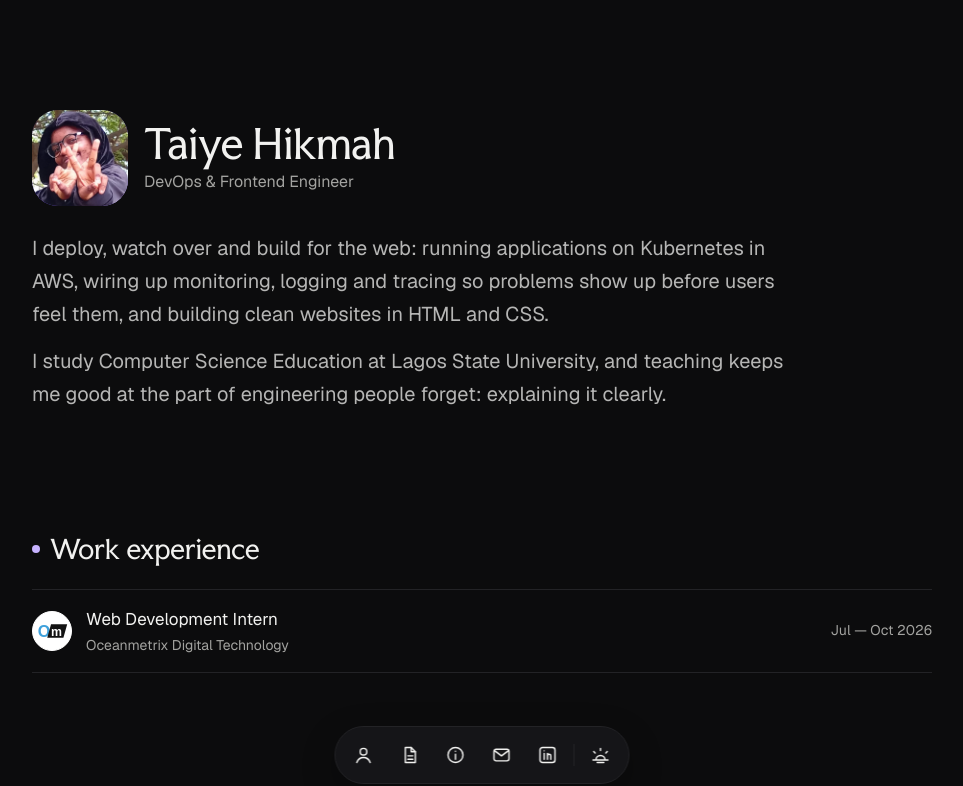
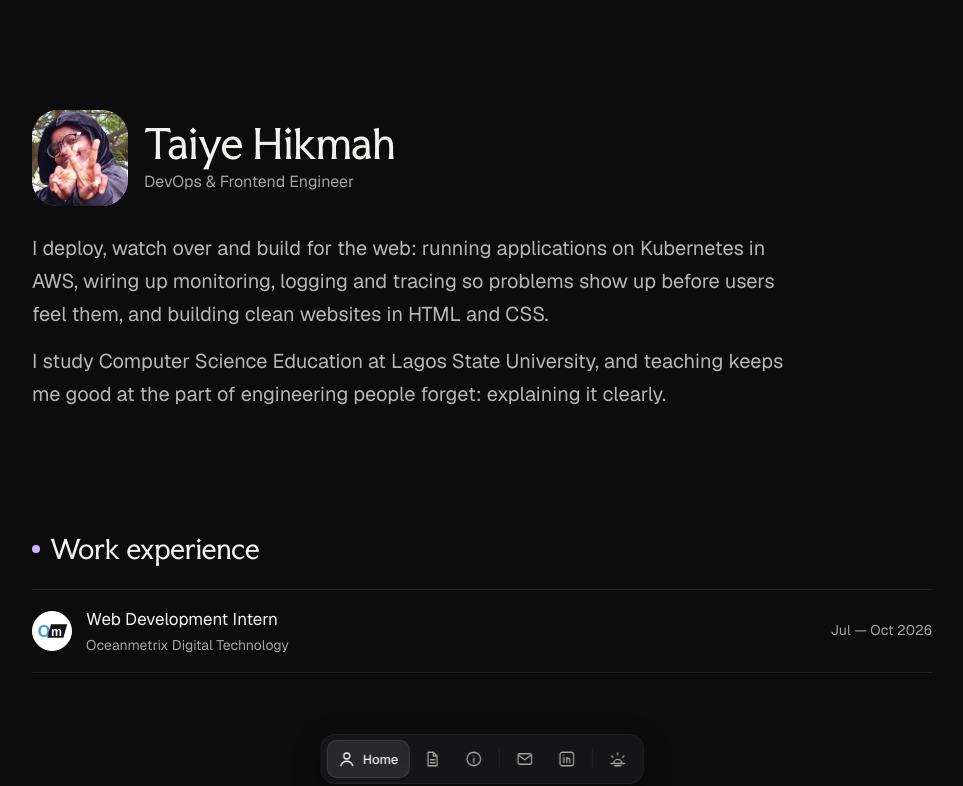
Before and after one commit to Hashi-devs/Hikmah, a plain HTML site: page index.html in a window 1280 px wide. Shown: the top 786 px of the page, without its empty margins (158-1121 px from the left). Drawn offline with nearby package versions, Linux system fonts and the light colour scheme.

Commit message:
Habiba-style dock with labels on the active item; footer social icons
Co-Authored-By: Claude Opus 5.5 <noreply@anthropic.com>
Claude-Session: https://claude.ai/code/session_01FznZV5MkKYJcrxBuXv8rFi

```diff
--- a/index.html
+++ b/index.html
@@ -106,20 +106,31 @@ html.light .term{background:#151519}
 .foot .lead{color:var(--muted);font-size:17px;margin:14px 0 0;max-width:520px}
 .frow{display:flex;justify-content:space-between;align-items:flex-end;gap:16px;margin-top:40px;padding-top:22px;border-top:1px solid var(--line)}
 .ct{font-size:13px;letter-spacing:.12em;text-transform:uppercase;color:var(--soft);margin:0 0 8px}
+.cl{min-width:0}
 .cl a{display:block;text-decoration:none;font-size:16px;margin:4px 0;overflow-wrap:anywhere}
 .cl a:hover{color:var(--acc)}
-.copy{text-align:right;color:var(--muted);font-size:14px;margin:0;white-space:nowrap}
-.made{color:var(--soft);font-size:13px;margin:18px 0 0}
+.soc{display:flex;gap:8px;align-self:center;flex:none}
+.soc a{width:40px;height:40px;border-radius:12px;border:1px solid var(--line);background:var(--card);display:flex;align-items:center;justify-content:center;color:var(--fg);transition:color .2s,border-color .2s}
+.soc a:hover{color:var(--acc);border-color:var(--acc)}
+.soc svg{width:18px;height:18px;fill:none;stroke:currentColor;stroke-width:1.7;stroke-linecap:round;stroke-linejoin:round}
+@media (max-width:420px){.soc{gap:6px}.soc a{width:36px;height:36px}}
+.fbot{display:flex;justify-content:space-between;align-items:baseline;gap:12px;margin-top:22px}
+.copy{text-align:right;color:var(--muted);font-size:13px;margin:0;white-space:nowrap}
+.made{color:var(--soft);font-size:13px;margin:0}
 
 /* floating nav bar */
-.dock{position:fixed;left:50%;bottom:calc(16px + env(safe-area-inset-bottom));transform:translateX(-50%);z-index:30;display:flex;align-items:center;gap:2px;padding:6px;border-radius:999px;background:var(--pill);border:1px solid var(--line);backdrop-filter:blur(14px);-webkit-backdrop-filter:blur(14px);box-shadow:0 12px 34px rgba(0,0,0,.28)}
-.dock a,.dock button{width:44px;height:44px;border-radius:50%;display:inline-flex;align-items:center;justify-content:center;color:var(--fg);background:none;border:0;cursor:pointer;text-decoration:none;transition:background .2s ease}
-.dock a:hover,.dock button:hover,.dock [aria-expanded="true"]{background:color-mix(in srgb,var(--fg) 10%,transparent)}
-.dock svg{width:20px;height:20px;fill:none;stroke:currentColor;stroke-width:1.7;stroke-linecap:round;stroke-linejoin:round}
-.dock .sep{width:1px;height:22px;background:var(--line);margin:0 2px}
+.dock{position:fixed;left:50%;bottom:calc(16px + env(safe-area-inset-bottom));transform:translateX(-50%);z-index:30;display:flex;align-items:center;gap:2px;padding:5px;border-radius:14px;background:var(--pill);border:1px solid var(--line);backdrop-filter:blur(14px);-webkit-backdrop-filter:blur(14px);box-shadow:0 10px 30px rgba(0,0,0,.28);max-width:calc(100vw - 24px)}
+.dock a,.dock button{height:38px;min-width:38px;padding:0 10px;box-sizing:border-box;border-radius:10px;display:inline-flex;align-items:center;justify-content:center;gap:0;color:var(--muted);background:none;border:1px solid transparent;cursor:pointer;text-decoration:none;font:500 13px/1 'Geist',system-ui,sans-serif;white-space:nowrap;transition:background .25s ease,color .25s ease,border-color .25s ease,gap .25s ease}
+.dock a:hover,.dock button:hover{color:var(--fg)}
+.dock .on{color:var(--fg);background:color-mix(in srgb,var(--fg) 9%,transparent);border-color:color-mix(in srgb,var(--fg) 10%,transparent);gap:7px}
+.dock .lb{display:inline-block;max-width:0;opacity:0;overflow:hidden;transition:max-width .3s ease,opacity .2s ease}
+.dock .on .lb{max-width:84px;opacity:1}
+.dock svg{width:18px;height:18px;flex:none;fill:none;stroke:currentColor;stroke-width:1.7;stroke-linecap:round;stroke-linejoin:round}
+.dock .sep{width:1px;height:20px;background:var(--line);margin:0 3px;flex:none}
 .dock .moon{display:none}
 html.light .dock .sun{display:none}
 html.light .dock .moon{display:block}
+@media (prefers-reduced-motion:reduce){.dock .lb,.dock a{transition:none}}
 
 /* sub pages */
 .sub{padding-top:28px}
@@ -193,9 +204,13 @@ html.light .dock .moon{display:block}
       </div>
       <div class="frow">
         <div class="cl"><p class="ct">Contact</p><a href="mailto:hikmahayomide619@gmail.com">hikmahayomide619@gmail.com</a><a href="https://www.linkedin.com/in/hikmah-ayomide-b94433367" rel="noopener">LinkedIn ↗</a></div>
-        <p class="copy">© Hikmah<br>2026</p>
+        <div class="soc">
+          <a href="mailto:hikmahayomide619@gmail.com" aria-label="Email"><svg viewBox="0 0 24 24" aria-hidden="true"><rect x="3" y="5" width="18" height="14" rx="2.5"></rect><path d="M4 7l8 6 8-6"></path></svg></a>
+          <a href="https://www.linkedin.com/in/hikmah-ayomide-b94433367" target="_blank" rel="noopener" aria-label="LinkedIn"><svg viewBox="0 0 24 24" aria-hidden="true"><rect x="3" y="3" width="18" height="18" rx="3"></rect><path d="M8 10v7M8 7v.01M12 17v-4a2 2 0 0 1 4 0v4M12 10v7"></path></svg></a>
+          <a href="https://github.com/hikmah2006TA" target="_blank" rel="noopener" aria-label="GitHub"><svg viewBox="0 0 24 24" aria-hidden="true"><path d="M15 22v-4a4.8 4.8 0 0 0-1-3.5c3 0 6-2 6-5.5.08-1.25-.27-2.48-1-3.5.28-1.15.28-2.35 0-3.5 0 0-1 0-3 1.5-2.64-.5-5.36-.5-8 0C6 2 5 2 5 2c-.3 1.15-.3 2.35 0 3.5A5.4 5.4 0 0 0 4 9c0 3.5 3 5.5 6 5.5-.39.49-.68 1.05-.85 1.65-.17.6-.22 1.23-.15 1.85v4"></path><path d="M9 18c-4.51 2-5-2-7-2"></path></svg></a>
+        </div>
       </div>
-      <p class="made">Made by Àmúró &amp; Klaus</p>
+      <div class="fbot"><p class="made">Made by Àmúró &amp; Klaus</p><p class="copy">© Hikmah 2026</p></div>
     </div>
   </footer>
 </main>
@@ -230,11 +245,12 @@ html.light .dock .moon{display:block}
 
 
 <nav class="dock" aria-label="Main">
-  <a href="#top" aria-label="Home"><svg viewBox="0 0 24 24" aria-hidden="true"><circle cx="12" cy="8" r="4"></circle><path d="M4 21c1.5-4 4.5-6 8-6s6.5 2 8 6"></path></svg></a>
-  <a href="#resume" aria-label="Resume"><svg viewBox="0 0 24 24" aria-hidden="true"><path d="M7 3h7l5 5v13H7z"></path><path d="M14 3v5h5M10 13h6M10 17h6"></path></svg></a>
-  <a href="#about" aria-label="About"><svg viewBox="0 0 24 24" aria-hidden="true"><circle cx="12" cy="12" r="9"></circle><path d="M12 11v6M12 7.5v.01"></path></svg></a>
-  <a href="mailto:hikmahayomide619@gmail.com" aria-label="Email"><svg viewBox="0 0 24 24" aria-hidden="true"><rect x="3" y="5" width="18" height="14" rx="2.5"></rect><path d="M4 7l8 6 8-6"></path></svg></a>
-  <a href="https://www.linkedin.com/in/hikmah-ayomide-b94433367" rel="noopener" aria-label="LinkedIn"><svg viewBox="0 0 24 24" aria-hidden="true"><rect x="3" y="3" width="18" height="18" rx="3"></rect><path d="M8 10v7M8 7v.01M12 17v-4a2 2 0 0 1 4 0v4M12 10v7"></path></svg></a>
+  <a href="#top" data-k="home" aria-label="Home"><svg viewBox="0 0 24 24" aria-hidden="true"><circle cx="12" cy="8" r="4"></circle><path d="M4 21c1.5-4 4.5-6 8-6s6.5 2 8 6"></path></svg><span class="lb">Home</span></a>
+  <a href="#resume" data-k="resume" aria-label="Resume"><svg viewBox="0 0 24 24" aria-hidden="true"><path d="M7 3h7l5 5v13H7z"></path><path d="M14 3v5h5M10 13h6M10 17h6"></path></svg><span class="lb">Resume</span></a>
+  <a href="#about" data-k="about" aria-label="About"><svg viewBox="0 0 24 24" aria-hidden="true"><circle cx="12" cy="12" r="9"></circle><path d="M12 11v6M12 7.5v.01"></path></svg><span class="lb">About</span></a>
+  <span class="sep" aria-hidden="true"></span>
+  <a href="mailto:hikmahayomide619@gmail.com" data-k="email" aria-label="Email"><svg viewBox="0 0 24 24" aria-hidden="true"><rect x="3" y="5" width="18" height="14" rx="2.5"></rect><path d="M4 7l8 6 8-6"></path></svg><span class="lb">Email</span></a>
+  <a href="https://www.linkedin.com/in/hikmah-ayomide-b94433367" target="_blank" rel="noopener" data-k="linkedin" aria-label="LinkedIn"><svg viewBox="0 0 24 24" aria-hidden="true"><rect x="3" y="3" width="18" height="18" rx="3"></rect><path d="M8 10v7M8 7v.01M12 17v-4a2 2 0 0 1 4 0v4M12 10v7"></path></svg><span class="lb">LinkedIn</span></a>
   <span class="sep" aria-hidden="true"></span>
   <button id="mode" aria-label="Switch to light mode">
     <svg class="sun" viewBox="0 0 24 24" aria-hidden="true"><path d="M3 18h18M6.5 18a5.5 5.5 0 0 1 11 0M12 6.5V4M5.6 9.6 3.9 7.9M18.4 9.6l1.7-1.7M8 21h8"></path></svg>
@@ -350,8 +366,12 @@ html.light .dock .moon{display:block}
   var homeY = 0;
   function jump(y) { window.scrollTo({ top: y, left: 0, behavior: 'instant' }); }
   function only(v) { if (!home.hidden && v !== home) homeY = window.scrollY; [home, av, dv].forEach(function (m) { m.hidden = m !== v; }); }
+  var dockA = [].slice.call(document.querySelectorAll('.dock a[data-k]'));
+  function mark(k) { dockA.forEach(function (a) { var on = a.getAttribute('data-k') === k; a.classList.toggle('on', on); if (on) a.setAttribute('aria-current', 'page'); else a.removeAttribute('aria-current'); }); }
+  dockA.forEach(function (a) { var k = a.getAttribute('data-k'); if (k === 'email' || k === 'linkedin') a.addEventListener('click', function () { mark(k); }); });
   function route() {
     var h = (location.hash || '').slice(1);
+    mark(h === 'about' ? 'about' : (h === 'resume' || h === 'cover-letter') ? 'resume' : 'home');
     if (h === 'about') { document.title = 'About — Taiye Hikmah'; only(av); jump(0); return; }
     if (h === 'resume' || h === 'cover-letter') {
       var cv = h === 'resume', name = cv ? 'Taiye Hikmah Resume' : 'Taiye Hikmah Cover Letter';
```
